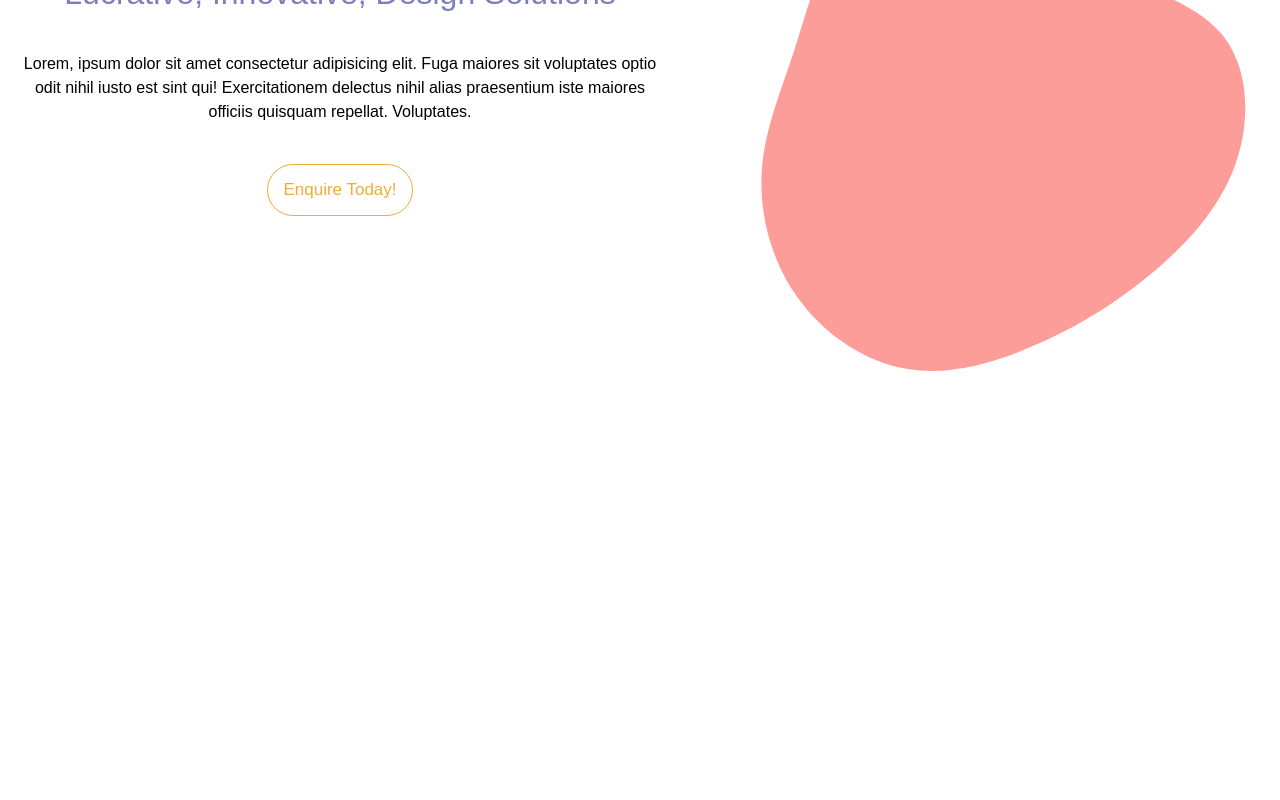
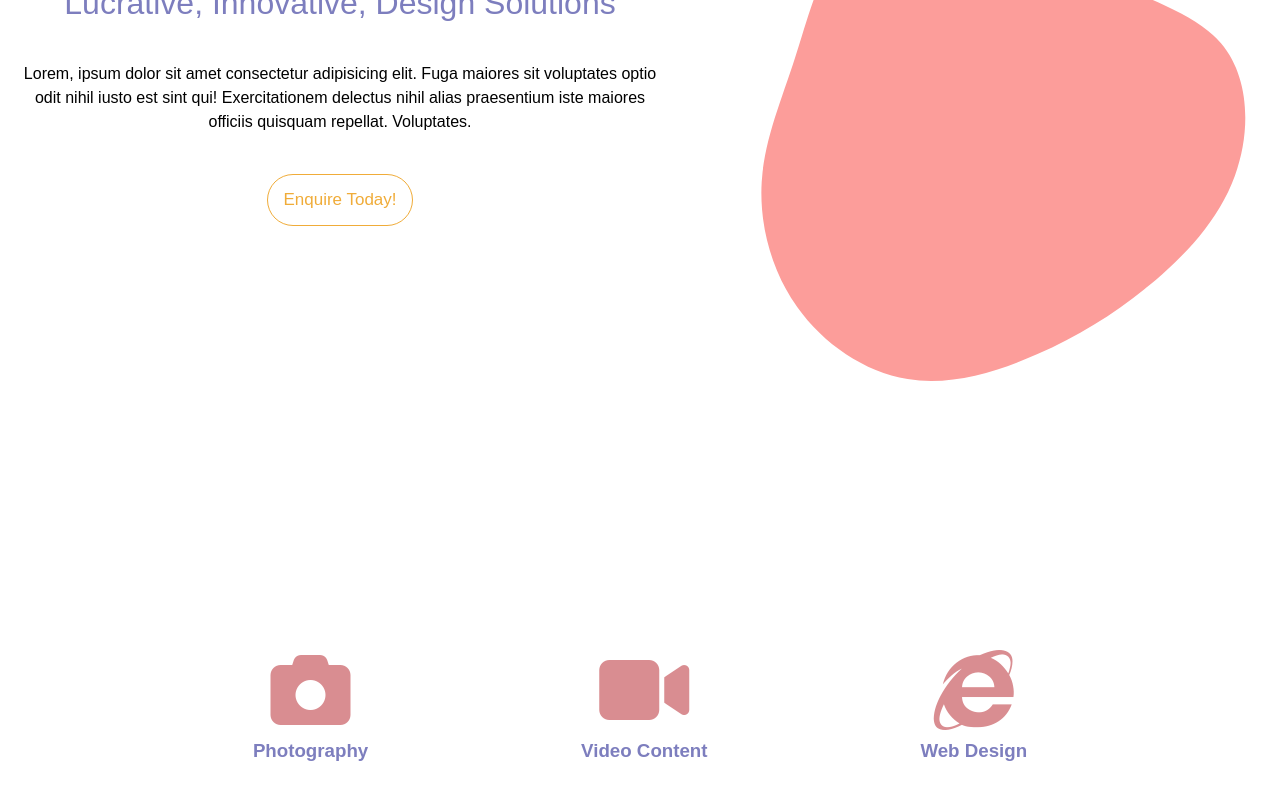
Before and after one commit to WClifford1/wotnot-media, a React (Create React App) app in the folder client/: page /login in a window 1280 px wide. Shown: the part 220-1020 px from the top of the page. Built offline with nearby package versions, Linux system fonts and the light colour scheme.

Commit message:
Styling services

```diff
--- a/client/src/App.css
+++ b/client/src/App.css
@@ -209,6 +209,7 @@
   display: -ms-flexbox;
   display: flex;
   width: 60%;
+  padding-top: 10px;
 }
 
 .nav .logo {
@@ -271,7 +272,7 @@ html {
 }
 
 .nav-cont {
-  height: 100vw;
+  height: 100vh;
 }
 
 .nav-cont .hero-image {
@@ -347,6 +348,49 @@ html {
 .nav-cont .hero-text .hbtn-cont .hero-btn:hover {
   background-color: #f0ac39;
   color: white;
+}
+
+.serves-cont {
+  display: -webkit-box;
+  display: -ms-flexbox;
+  display: flex;
+  -webkit-box-pack: space-evenly;
+      -ms-flex-pack: space-evenly;
+          justify-content: space-evenly;
+  padding: 60px;
+}
+
+.serves-cont .serves1 {
+  color: #d98d91;
+  text-align: center;
+  padding: 10px;
+}
+
+.serves-cont .serves1 .serves1-text {
+  padding: 10px;
+  color: #7d7ebe;
+}
+
+.serves-cont .serves2 {
+  color: #d98d91;
+  text-align: center;
+  padding: 10px;
+}
+
+.serves-cont .serves2 .serves2-text {
+  padding: 10px;
+  color: #7d7ebe;
+}
+
+.serves-cont .serves3 {
+  color: #d98d91;
+  text-align: center;
+  padding: 10px;
+}
+
+.serves-cont .serves3 .serves3-text {
+  padding: 10px;
+  color: #7d7ebe;
 }
 
 .guar-container {
--- a/client/src/App.js
+++ b/client/src/App.js
@@ -16,6 +16,7 @@ import Landing from './components/layout/Landing'
 import Register from './components/auth/Register'
 import Login from './components/auth/Login'
 import BookingForm from './components/BookingForm';
+import Service2 from './components/Service2';
 
 // class App extends Component {
 //   render() {
@@ -37,6 +38,7 @@ function App() {
   return (
     <React.Fragment>
       <Home />
+      <Service2 />
 
       {/* <HeroImage /> */}
 
--- a/client/src/Styles/_Home.scss
+++ b/client/src/Styles/_Home.scss
@@ -11,6 +11,7 @@ $off-black: #322645;
     display: flex;
     // border: 2px solid green;
     width: 60%;
+    padding-top: 10px;
 
     .logo {
         color: black;
--- a/client/src/app.scss
+++ b/client/src/app.scss
@@ -62,7 +62,8 @@ html {
 
 // Part of home
 .nav-cont {
-    height: 100vw;
+    height: 100vh;
+    // border: 2px solid red;
 
     .hero-image {
         display: flex;
@@ -71,6 +72,8 @@ html {
         .blob {
             // border: 2px solid green;
             height: 100%;
+            // border: 2px solid red;
+            // padding-bottom: 20px;
         }
     }
 
@@ -126,6 +129,49 @@ html {
 }
 // End of home
 
+// Services Container
+.serves-cont {
+    display: flex;
+    justify-content: space-evenly;
+    padding: 60px;
+
+    .serves1{
+        color: $material-pink;
+        // border: 2px solid red;
+        text-align: center;
+        padding: 10px;
+
+        .serves1-text {
+            padding: 10px;
+            color: $material-purple;
+        }
+    }
+
+    .serves2{
+        color: $material-pink;
+        // border: 2px solid red;
+        text-align: center;
+        padding: 10px;
+
+        .serves2-text {
+            padding: 10px;
+            color: $material-purple;
+        }
+    }
+
+    .serves3{
+        color: $material-pink;
+        // border: 2px solid red;
+        text-align: center;
+        padding: 10px;
+
+        .serves3-text {
+            padding: 10px;
+            color: $material-purple;
+        }
+    }
+
+}
 
 
 
--- a/client/src/components/Service2.jsx
+++ b/client/src/components/Service2.jsx
@@ -4,16 +4,22 @@ export default function Service2() {
     return (
         <div className="serves-cont">
             <div className="serves1">
-            <i className="fas fa-camera fa-5x" aria-hidden="true"></i>
-            <h3>Photography</h3>
+                <i className="fas fa-camera fa-5x" aria-hidden="true"></i>
+                <div className="serves1-text">
+                    <h3>Photography</h3>
+                </div>
             </div>
             <div className="serves2">
-            <i className="fas fa-video fa-5x"  aria-hidden="true"></i>
-            <h3>Video Content</h3>
+                <i className="fas fa-video fa-5x" aria-hidden="true"></i>
+                <div className="serves2-text">
+                    <h3>Video Content</h3>
+                </div>
             </div>
             <div className="serves3">
-            <i className="fab fa-internet-explorer fa-4x" aria-hidden="true"></i>
-            <h3>Web Design</h3>
+                <i className="fab fa-internet-explorer fa-5x" aria-hidden="true"></i>
+                <div className="serves3-text">
+                    <h3>Web Design</h3>
+                </div>
             </div>
         </div>
     )
```
Also changed, not shown: 1 other file (tests, documents, lock files or other folders).
